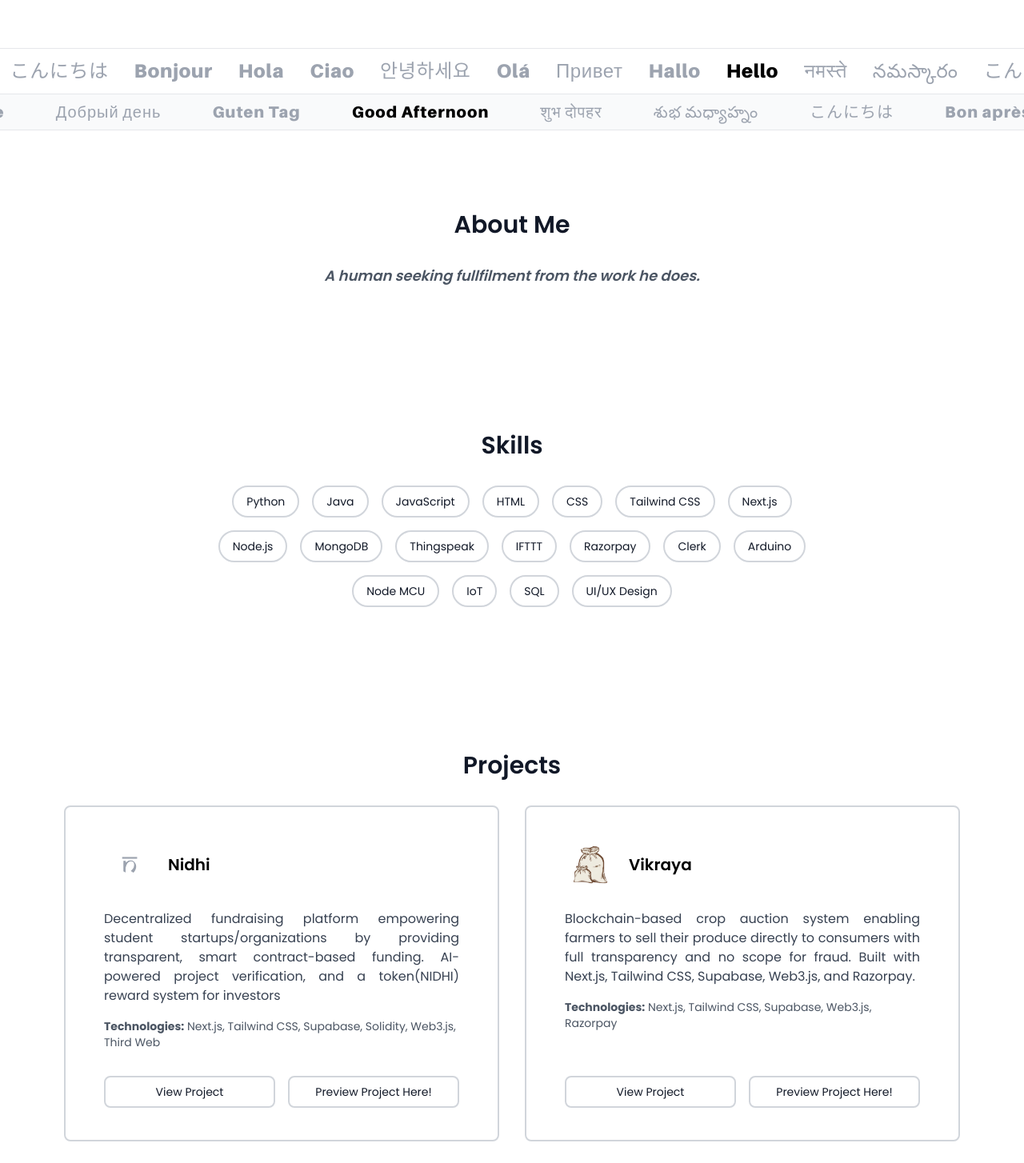
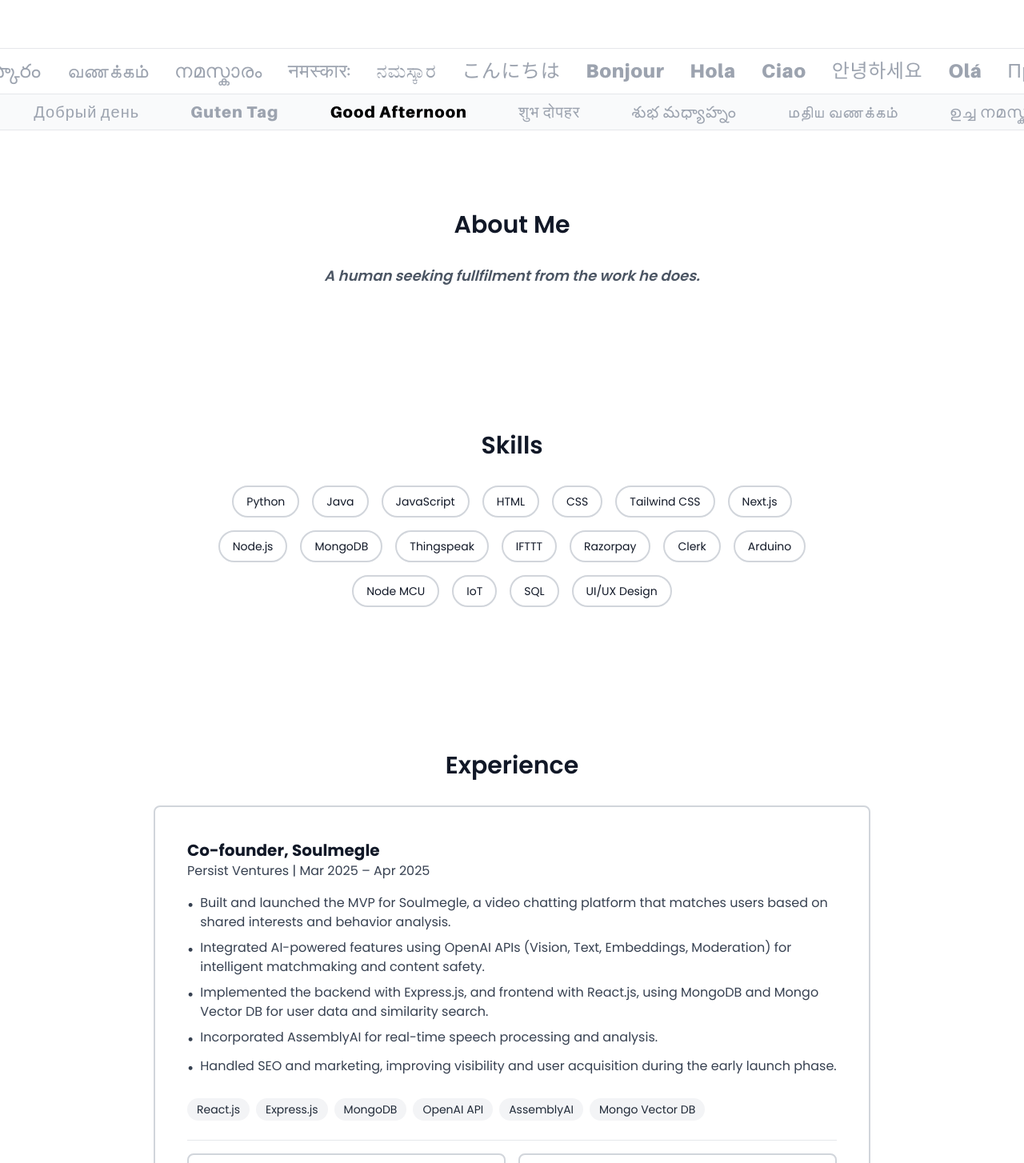
Before and after one commit to Vashishta-Mithra-Reddy/vashishta, a Next.js app: page / in a window 1280 px wide. Shown: the part 740-2194 px from the top of the page at 80% size. Built offline with nearby package versions, Linux system fonts and the light colour scheme.

Commit message:
experience

```diff
--- a/app/page.tsx
+++ b/app/page.tsx
@@ -5,6 +5,7 @@ import Skills from '../components/Skills'
 import Projects from '../components/Projects'
 import Education from '../components/Education'
 import Achievements from '../components/Achievements'
+import Experience from '../components/Experience'
 import Contact from '../components/Contact'
 import Marquee from '@/components/Marquee'
 
@@ -17,9 +18,10 @@ export default function Home() {
       <main className="animate-fade-in">
         <About />
         <Skills />
+        <Experience />
         <Projects />
         {/* <Education /> */}
-        <Achievements />
+        {/* <Achievements /> */}
         <Contact />
       </main>
     </div>
--- /dev/null
+++ b/components/Experience.tsx
@@ -0,0 +1,146 @@
+"use client";
+
+import { useState } from 'react';
+import Link from "next/link";
+
+export default function Experience() {
+  const experiences = [
+    {
+      title: "Co-founder, Soulmegle",
+      company: "Persist Ventures",
+      period: "Mar 2025 – Apr 2025",
+      website: "https://soulmegle.com",
+      description: [
+        "Built and launched the MVP for Soulmegle, a video chatting platform that matches users based on shared interests and behavior analysis.",
+        "Integrated AI-powered features using OpenAI APIs (Vision, Text, Embeddings, Moderation) for intelligent matchmaking and content safety.",
+        "Implemented the backend with Express.js, and frontend with React.js, using MongoDB and Mongo Vector DB for user data and similarity search.",
+        "Incorporated AssemblyAI for real-time speech processing and analysis.",
+        "Handled SEO and marketing, improving visibility and user acquisition during the early launch phase."
+      ],
+      technologies: ["React.js", "Express.js", "MongoDB", "OpenAI API", "AssemblyAI", "Mongo Vector DB"],
+      logo: "/logos/soulmegle.png"
+    }
+  ];
+
+  const [showPreview, setShowPreview] = useState(false);
+  const [previewUrl, setPreviewUrl] = useState("");
+  const [mousePosition, setMousePosition] = useState({ x: 0, y: 0 });
+
+  const handleMouseMove = (e: React.MouseEvent) => {
+    setMousePosition({ x: e.clientX, y: e.clientY });
+  };
+
+  const handleMouseEnter = (url: string) => {
+    if (url) {
+      setPreviewUrl(url);
+      setShowPreview(true);
+    }
+  };
+
+  const handleMouseLeave = () => {
+    setShowPreview(false);
+  };
+
+  return (
+    <section id="experience" className="py-20 bg-white" onMouseMove={handleMouseMove}>
+      <div
+        className={`fixed inset-0 bg-black/50 z-[60] transition-all duration-500 ease-in-out ${
+          showPreview ? 'opacity-100' : 'opacity-0 pointer-events-none'
+        }`}
+        onClick={() => setShowPreview(false)}
+      />
+      <div
+        className={`fixed left-1/2 top-1/2 -translate-x-1/2 -translate-y-1/2 w-[90vw] h-[80vh] max-w-[1200px] z-[70]
+          transition-all duration-500 ease-in-out transform ${
+          showPreview ? 'scale-100 opacity-100' : 'scale-90 opacity-0 pointer-events-none'
+        }`}
+      >
+        <button
+          onClick={() => setShowPreview(false)}
+          className={`absolute -top-4 -right-4 bg-white rounded-full p-2 shadow-lg z-[80] hover:bg-gray-100 text-gray-500
+            transition-all duration-500 ease-in-out transform ${
+            showPreview ? 'scale-100 opacity-100' : 'scale-90 opacity-0'
+          }`}
+        >
+          <svg xmlns="http://www.w3.org/2000/svg" className="h-6 w-6" fill="none" viewBox="0 0 24 24" stroke="currentColor">
+            <path strokeLinecap="round" strokeLinejoin="round" strokeWidth={2} d="M6 18L18 6M6 6l12 12" />
+          </svg>
+        </button>
+        <iframe
+          src={previewUrl}
+          className={`w-full h-full rounded-lg border-2 border-gray-300 shadow-2xl bg-white
+            transition-all duration-500 ease-in-out transform ${
+            showPreview ? 'scale-100 opacity-100' : 'scale-95 opacity-0'
+          }`}
+          title="Experience Preview"
+          allowFullScreen
+        />
+      </div>
+
+      <div className="container mx-auto px-4 mt-5">
+        <h2 className="text-3xl font-semibold text-gray-900 mb-8 text-center">Experience</h2>
+
+        <div className="max-w-4xl mx-auto space-y-6">
+          {experiences.map((exp, index) => (
+            <div
+              key={index}
+              className="bg-white p-10 rounded-lg border-2 border-gray-300 transition-all duration-300 hover:shadow-lg"
+            >
+              <div className="flex flex-col md:flex-row justify-between items-start md:items-center mb-4">
+                <div className="flex items-center">
+                  <div>
+                    <h3
+                      className="text-xl font-bold text-gray-900 cursor-pointer hover:text-blue-600 transition-colors"
+                    >
+                      {exp.title}
+                    </h3>
+                    <p className="text-gray-700">{exp.company} | {exp.period}</p>
+                  </div>
+                </div>
+
+              </div>
+
+              <div className="mt-4">
+                <ul className="space-y-2 text-gray-700">
+                  {exp.description.map((item, i) => (
+                    <li key={i} className="flex items-start">
+                      <span className="text-primary mr-2 text-xl">•</span>
+                      <span>{item}</span>
+                    </li>
+                  ))}
+                </ul>
+              </div>
+
+              <div className="mt-6 flex flex-wrap gap-2">
+                {exp.technologies.map((tech, i) => (
+                  <span
+                    key={i}
+                    className="bg-gray-100 text-gray-800 px-3 py-1 rounded-full text-sm transition-all duration-300 hover:bg-gray-200"
+                  >
+                    {tech}
+                  </span>
+                ))}
+              </div>
+
+              <div className="flex justify-between items-center gap-4 mt-6 pt-4 border-t border-gray-200">
+                <Link
+                  href={exp.website}
+                  target="_blank"
+                  className="px-4 py-2 hover:bg-gray-100 rounded-lg transition-colors text-sm text-gray-900 border-2 border-gray-300 flex-1 text-center"
+                >
+                  View Project
+                </Link>
+                <button
+                  onClick={() => handleMouseEnter(exp.website)}
+                  className="px-4 py-2 bg-primary hover:bg-primary/90 rounded-lg transition-colors text-sm text-gray-900 flex-1 border-2 border-gray-300 text-center hover:bg-gray-100"
+                >
+                  Preview Project
+                </button>
+              </div>
+            </div>
+          ))}
+        </div>
+      </div>
+    </section>
+  );
+}
--- a/components/Header.tsx
+++ b/components/Header.tsx
@@ -15,7 +15,9 @@ export default function Header() {
     return () => window.removeEventListener('scroll', handleScroll)
   }, [])
 
-  const navItems = ['About', 'Skills', 'Projects', 'Achievements', 'Contact']
+  // const navItems = ['About', 'Skills', 'Experience', 'Projects', 'Achievements', 'Contact']
+  const navItems = ['About', 'Skills', 'Experience', 'Projects', 'Contact']
+
 
   const toggleMenu = () => {
     setIsMenuOpen(!isMenuOpen)
--- a/components/Marquee.tsx
+++ b/components/Marquee.tsx
@@ -24,18 +24,16 @@ export default function Marquee() {
     'pt': ['Olá', 'Bom dia', 'Boa tarde', 'Boa noite', 'Boa noite'],
     'ru': ['Привет', 'Доброе утро', 'Добрый день', 'Добрый вечер', 'Спокойной ночи'],
     'de': ['Hallo', 'Guten Morgen', 'Guten Tag', 'Guten Abend', 'Gute Nacht'],
-  };
-
-  const getHighlightClass = (greeting: string) => {
-    const userLangGreetings = languageMap[userLanguage as keyof typeof languageMap] || languageMap['en'];
-    return userLangGreetings.includes(greeting)
-      ? 'text-black font-medium'
-      : 'text-gray-400';
+    'ta': ['வணக்கம்', 'காலை வணக்கம்', 'மதிய வணக்கம்', 'மாலை வணக்கம்', 'இரவு வணக்கம்'],
+    'ml': ['നമസ്കാരം', 'സുപ്രഭാതം', 'ഉച്ച നമസ്കാരം', 'സായാഹ്ന നമസ്കാരം', 'ശുഭ രാത്രി'],
+    'sa': ['नमस्कारः', 'सुप्रभातम्', 'शुभमध्याह्नम्', 'शुभसन्ध्या', 'शुभरात्रिः'],
+    'kn': ['ನಮಸ್ಕಾರ', 'ಶುಭೋದಯ', 'ಶುಭ ಮಧ್ಯಾಹ್ನ', 'ಶುಭ ಸಂಜೆ', 'ಶುಭ ರಾತ್ರಿ']
   };
 
   // Multilingual greetings
   const greetings = [
-    "Hello", "नमस्ते", "నమస్కారం", "こんにちは", "Bonjour", "Hola",
+    "Hello", "नमस्ते", "నమస్కారం", "வணக்கம்",
+    "നമസ്കാരം", "नमस्कारः", "ನಮಸ್ಕಾರ", "こんにちは", "Bonjour", "Hola",
     "Ciao", "안녕하세요", "Olá", "Привет", "Hallo"
   ];
 
@@ -44,30 +42,41 @@ export default function Marquee() {
 
     if (hour >= 5 && hour < 12) {
       setTimeGreetings([
-        "Good Morning", "सुप्रभात", "శుభోదయం", "おはようございます",
+        "Good Morning", "सुप्रभात", "శుభోదయం","காலை வணக்கம்",
+        "സുപ്രഭാതം", "सुप्रभातम्", "ಶುಭೋದಯ", "おはようございます",
         "Bonjour", "Buenos días", "Buongiorno", "좋은 아침",
         "Bom dia", "Доброе утро", "Guten Morgen"
       ]);
     } else if (hour >= 12 && hour < 17) {
       setTimeGreetings([
-        "Good Afternoon", "शुभ दोपहर", "శుభ మధ్యాహ్నం", "こんにちは",
+        "Good Afternoon", "शुभ दोपहर", "శుభ మధ్యాహ్నం", "மதிய வணக்கம்",
+        "ഉച്ച നമസ്കാരം", "शुभमध्याह्नम्", "ಶುಭ ಮಧ್ಯಾಹ್ನ", "こんにちは",
         "Bon après-midi", "Buenas tardes", "Buon pomeriggio", "안녕하세요",
         "Boa tarde", "Добрый день", "Guten Tag"
       ]);
     } else if (hour >= 17 && hour < 21) {
       setTimeGreetings([
-        "Good Evening", "शुभ संध्या", "శుభ సాయంత్రం", "こんばんは",
+        "Good Evening", "शुभ संध्या", "శుభ సాయంత్రం", "மாலை வணக்கம்",
+        "സായാഹ്ന നമസ്കാരം", "शुभसन्ध्या", "ಶುಭ ಸಂಜೆ", "こんばんは",
         "Bonsoir", "Buenas noches", "Buona serata", "안녕하세요",
         "Boa noite", "Добрый вечер", "Guten Abend"
       ]);
     } else {
       setTimeGreetings([
-        "Good Night", "शुभ रात्रि", "శుభరాత్రి", "おやすみなさい",
+        "Good Night", "शुभ रात्रि", "శుభరాత్రి",  "இரவு வணக்கம்",
+        "ശുഭ രാത്രി", "शुभरात्रिः", "ಶುಭ ರಾत್ರಿ", "おやすみなさい",
         "Bonne nuit", "Buenas noches", "Buonanotte", "안녕히 주무세요",
         "Boa noite", "Спокойной ночи", "Gute Nacht"
       ]);
     }
   }, []);
+
+  const getHighlightClass = (greeting: string) => {
+    const userLangGreetings = languageMap[userLanguage as keyof typeof languageMap] || languageMap['en'];
+    return userLangGreetings.includes(greeting)
+      ? 'text-black font-medium'
+      : 'text-gray-400';
+  };
 
   return (
     <div className="w-full overflow-hidden font-aileron">
--- a/components/Projects.tsx
+++ b/components/Projects.tsx
@@ -109,7 +109,7 @@ export default function Projects() {
         />
       </div>
       <div className="container mx-auto px-4 mt-5 max-w-6xl">
-        <h2 className="text-3xl font-semibold text-gray-900 mb-8 text-center">Projects</h2>
+        <h2 className="text-3xl font-semibold text-gray-900 mb-10 text-center">Projects</h2>
         <div className="grid md:grid-cols-2 lg:grid-cols-2 gap-8">
           {projects.map((project, index) => (
             <div
@@ -126,8 +126,8 @@ export default function Projects() {
                     />
                   )}
                   <h3
-                    className="text-xl font-semibold text-primary text-black cursor-pointer hover:text-blue-600 transition-colors"
-                    onMouseEnter={() => handleMouseEnter(project.link)}
+                    className="text-xl font-semibold text-primary text-black hover:text-gray-600 transition-colors"
+                    // onMouseEnter={() => handleMouseEnter(project.link)}
                   >
                     {project.title}
                   </h3>
--- a/tailwind.config.ts
+++ b/tailwind.config.ts
@@ -17,11 +17,11 @@ export default {
       },
       animation: {
         // Right to left animations (default direction)
-        'marquee-rtl': 'marquee-rtl 25s linear infinite',
-        'marquee2-rtl': 'marquee2-rtl 25s linear infinite',
+        'marquee-rtl': 'marquee-rtl 45s linear infinite',
+        'marquee2-rtl': 'marquee2-rtl 45s linear infinite',
         // Left to right animations (reverse direction)
-        'marquee-ltr': 'marquee-ltr 35s linear infinite',
-        'marquee2-ltr': 'marquee2-ltr 35s linear infinite',
+        'marquee-ltr': 'marquee-ltr 50s linear infinite',
+        'marquee2-ltr': 'marquee2-ltr 50s linear infinite',
       },
       keyframes: {
         // Right to left keyframes
```
Also changed, not shown: public/logos/soulmegle.png (added).
